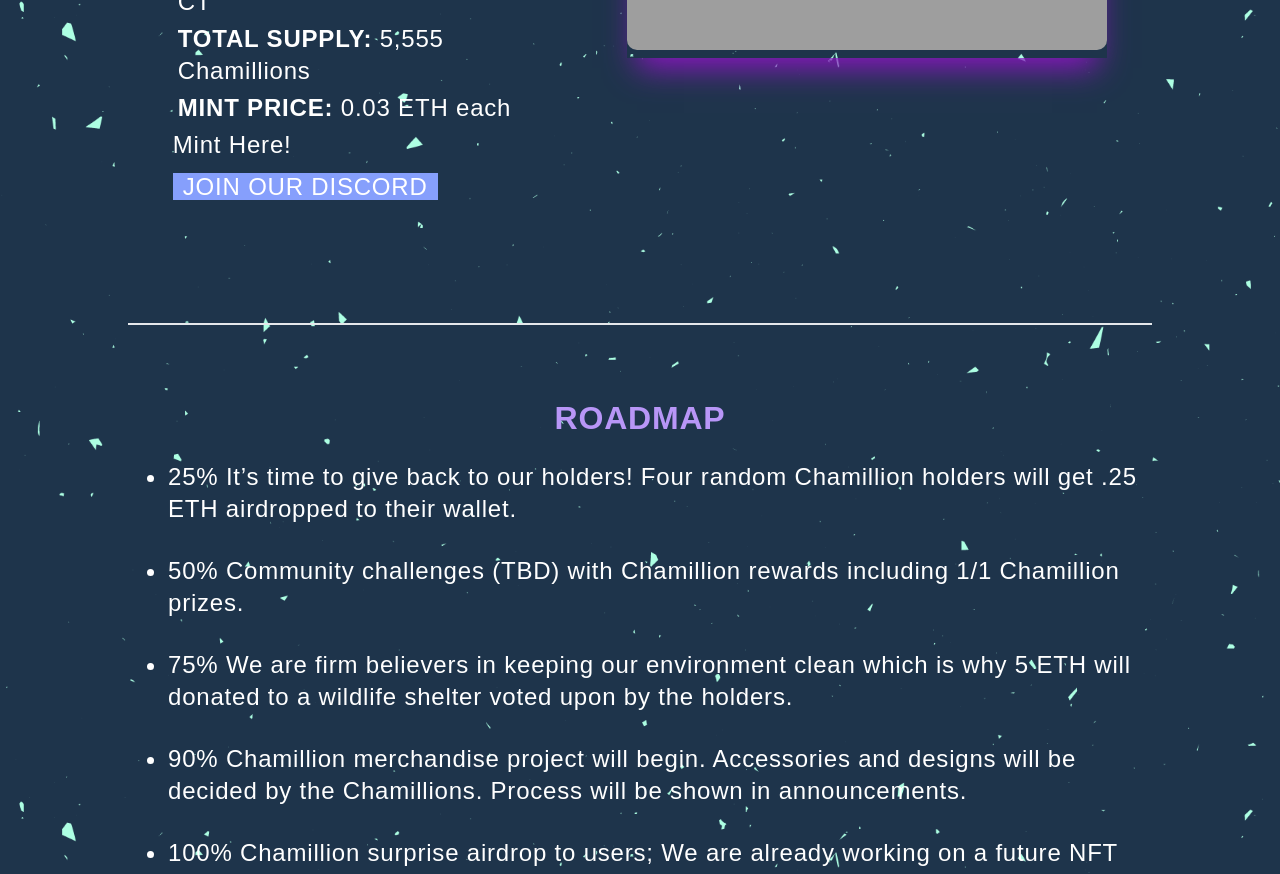
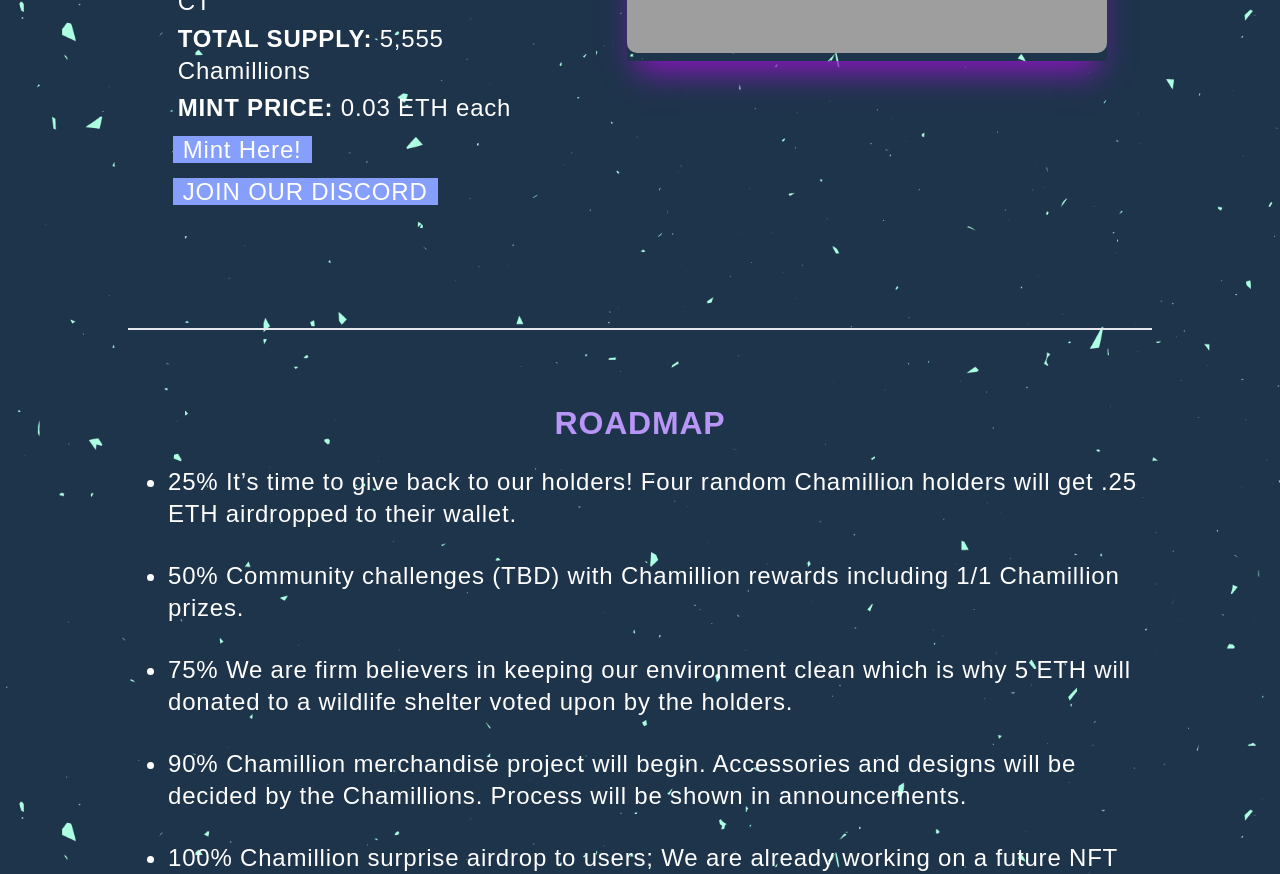
Before and after one commit to ChamillionNFT/chamillionNFT, a Next.js app: page / in a window 1280 px wide. Shown: the part 840-1714 px from the top of the page. Built offline with nearby package versions, Linux system fonts and the light colour scheme; grey boxes are pictures that could not be loaded; a web font is replaced by a local one.

Commit message:
Update index.js

```diff
--- a/pages/index.js
+++ b/pages/index.js
@@ -77,7 +77,7 @@ export default function Home() {
               <p>
 <strong>MINT PRICE:</strong> 0.03 ETH each
           </p>
-            <div className="mint_page" >
+            <div className="join_discord" >
             <Link href="https://discord.gg/5CbQVkBVBw">
             <a target="_blank" rel="noreferrer">Mint Here!</a>
           </Link>
```
